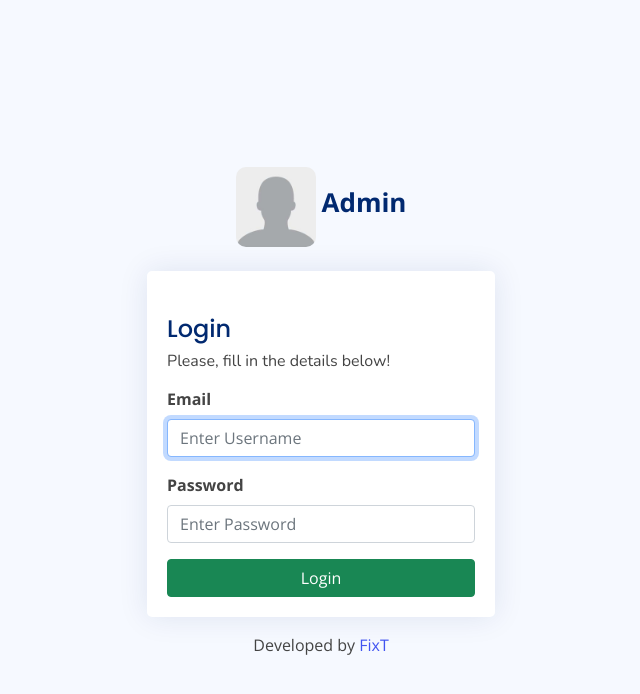
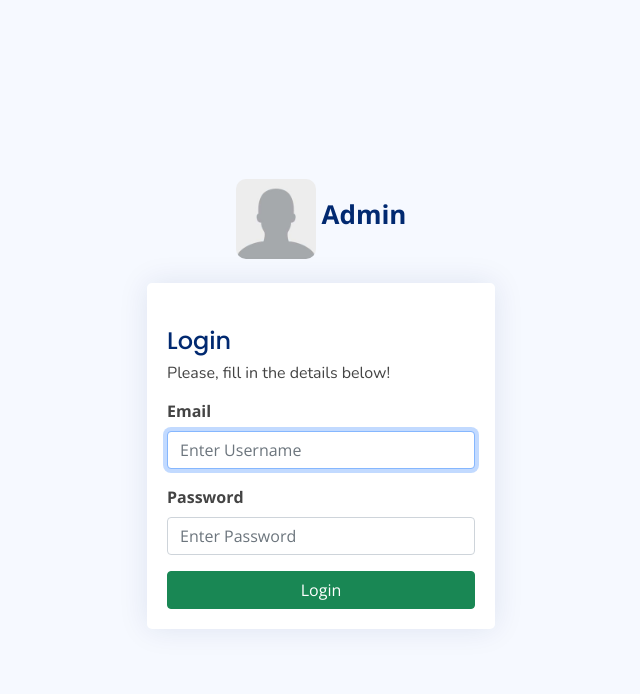
Before and after one commit to Ez001/fault-reporting-sys-works, a PHP site: page / in a window 1280 px wide. Shown: the top 694 px of the page, without its empty margins (319-959 px from the left). Run offline with PHP 8.4, Linux system fonts and the light colour scheme; some libraries are stand-ins or nearby versions.

Commit message:
Small Codes Fixed

```diff
--- a/views/login.php
+++ b/views/login.php
@@ -44,11 +44,6 @@
 
                      </div>
                   </div>
-
-                  <div class="credits">
-                     Developed by <a href="https://fixthings.com.ng">FixT</a>
-                  </div>
-
                </div>
             </div>
          </div>
```
Also changed, not shown: assets/img/pdf-footer.png (deleted), assets/img/pdf-header.png (deleted).
